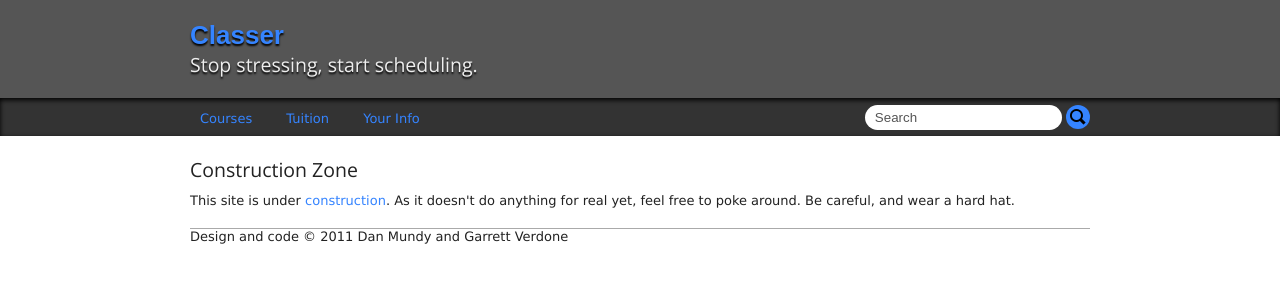
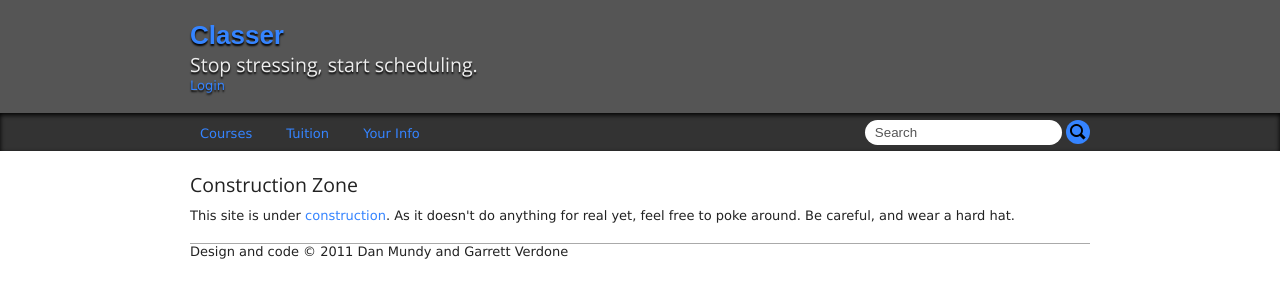
Before and after one commit to exchgr/Classer, a PHP site: page / in a window 1280 px wide. Shown: the top 300 px of the page. Run offline with PHP 8.4, Linux system fonts and the light colour scheme; some web fonts are replaced.

Commit message:
Implements a login system

```diff
--- a/header.php
+++ b/header.php
@@ -18,6 +18,9 @@
 			<div class="wrapper">
 				<h1><a href="/">Classer</a></h1>
 				<h2>Stop stressing, start scheduling.</h2>
+				<form id="login" action="/api/login.php" method="get">
+					<a href="#" id="start">Login</a>
+				</form><!--/.login-->
 			</div><!--/.wrapper-->
 		</header>
 
--- a/include/main.js
+++ b/include/main.js
@@ -5,14 +5,28 @@ $(document).ready(function() {
 
 	$("#" + tab).addClass("active");
 
-	$("#search").focus(function() {
-		if ($(this).hasClass("grey")) {
-			$(this).attr("value", "");
-			$(this).removeClass("grey");
-		}
-	}).blur(function() {
+	$(".grey").focus(function() {
+		$(this).attr("value", "");
+		$(this).removeClass("grey");
+	});
+
+	$("form#searchbar #search").blur(function() {
 		if ($(this).attr("value") === "") {
 			$(this).attr("value", "Search");
+			$(this).addClass("grey");
+		}
+	});
+
+	$("form#login #username").blur(function() {
+		if ($(this).attr("value") === "") {
+			$(this).attr("value", "Username");
+			$(this).addClass("grey");
+		}
+	});
+
+	$("form#login #password").blur(function() {
+		if ($(this).attr("value") === "") {
+			$(this).attr("value", "Password");
 			$(this).addClass("grey");
 		}
 	});
@@ -20,4 +34,10 @@ $(document).ready(function() {
 	$(".star").click(function() {
 		$(this).toggleClass("starred");
 	});
+
+	$("form#login #start").click(function() {
+		$("form#login").html(
+			"<input type=\"text\" class=\"grey\" id=\"username\" value=\"E-mail\"><br /><input type=\"password\" class=\"grey\" id=\"password\" value=\"Password\"><input type=\"submit\" value=\"\">"
+		);
+	});
 });
--- a/style.css
+++ b/style.css
@@ -62,6 +62,10 @@ header {
 	text-shadow: 0px 2px 2px #000;
 }
 
+header .login {
+	float: right;
+}
+
 nav {
 	margin: 0px 0px 20px 0px;
 	padding: 3px 0px 0px 0px;
@@ -103,22 +107,25 @@ nav form#searchbar {
 	border-radius: 100px;
 }
 
-nav form#searchbar input[type=text] {
+nav form#searchbar input[type=text], header form#login input[type=text] {
 	padding: 5px 10px;
 	border: 0px;
 	border-radius: 100px;
 	vertical-align: text-top;
 }
 
-nav form#searchbar input[type=submit] {
+nav form#searchbar input[type=submit], header form#login input[type=submit] {
 	width: 24px;
 	height: 24px;
 	margin: 0px;
 	padding: 0px;
 	border: 0px;
 	border-radius: 100px;
+	vertical-align: text-top;
+}
+
+nav form#searchbar input[type=submit] {
 	background: #3584FF url("/images/search.png");
-	vertical-align: text-top;
 }
 
 nav form#searchbar input[type=submit]:hover {
```
